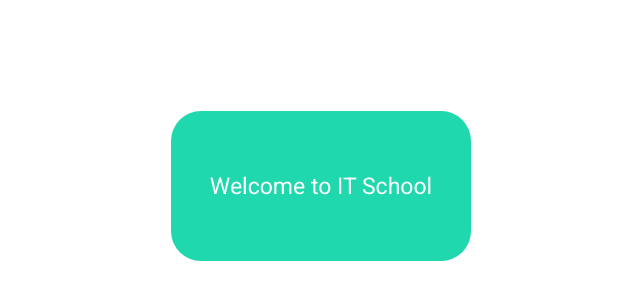
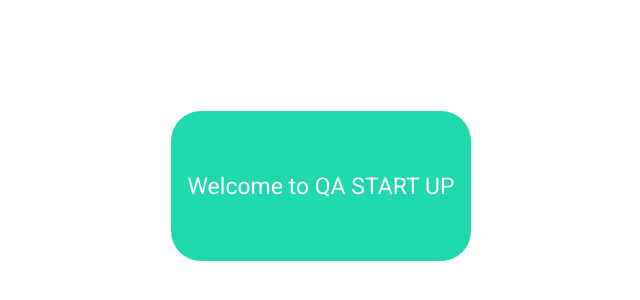
Before and after one commit to Az1mov02/qastartup-git-demo, a plain HTML site: page index.html in a window 1280 px wide. Shown: the part 214-514 px from the top of the page, without its empty margins (319-959 px from the left). Drawn offline with Linux system fonts and the light colour scheme.

Commit message:
Change main-block-message text

```diff
--- a/index.html
+++ b/index.html
@@ -11,7 +11,7 @@
 </head>
 <body>
     <div class="main-block">
-        <h1 class="main-block-message">Welcome to IT School</h1>
+        <h1 class="main-block-message">Welcome to QA START UP</h1>
     </div>
 </body>
 </html>
```
